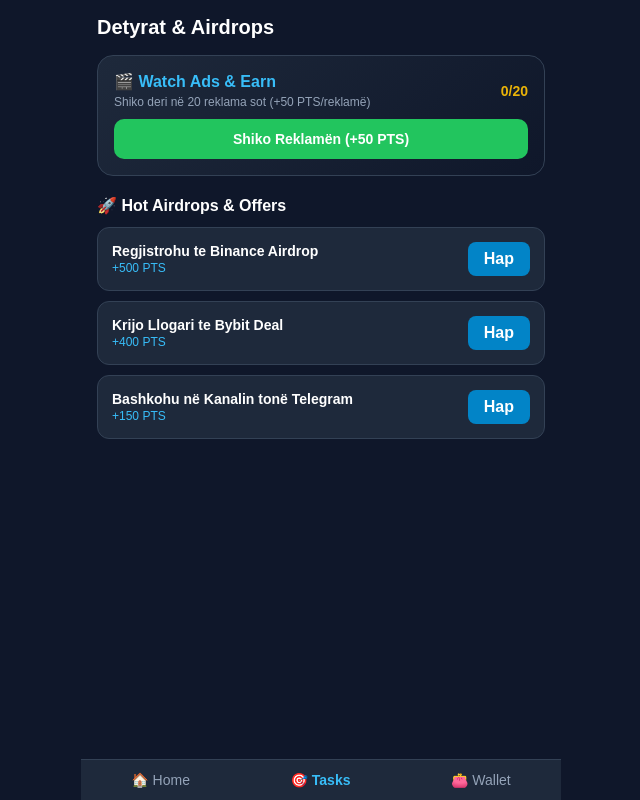
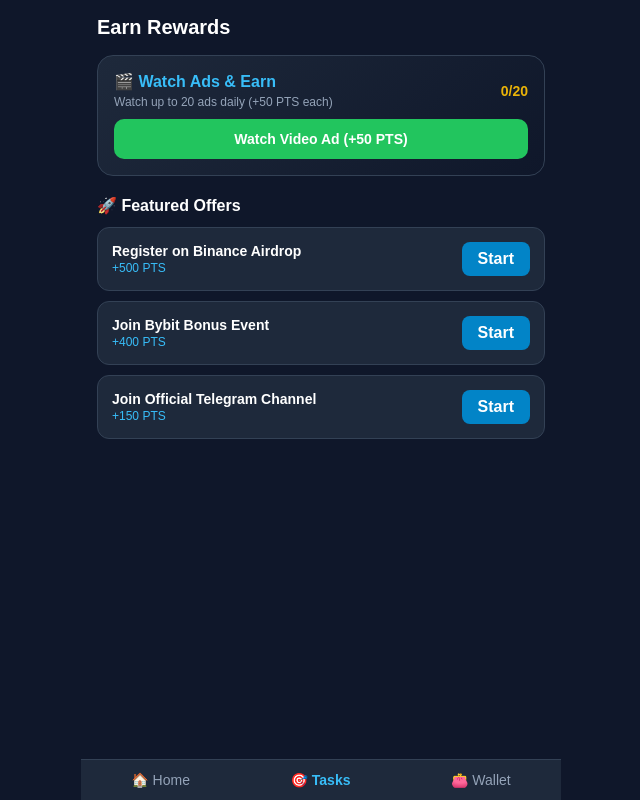
Before and after one commit to Fidaniii812/addev-miniapp, a React (Vite) app: page / in a window 1280 px wide. Both pictures are taken after a click on the button "🎯 Tasks". Shown: the whole page, without its empty margins (319-959 px from the left). Built offline with nearby package versions, Linux system fonts and the light colour scheme.

Commit message:
Refactor ad tracking and update task titles

```diff
--- a/src/pages/Tasks.tsx
+++ b/src/pages/Tasks.tsx
@@ -10,13 +10,13 @@
 }
 
 export default function Tasks() {
-  const [adsWatchedToday, setAdsWatchedToday] = useState<number>(0);
-  const maxAdsPerDay = 20;
+  const [adsWatched, setAdsWatched] = useState<number>(0);
+  const maxDailyAds = 20;
 
   const [tasks, setTasks] = useState<Task[]>([
     {
       id: 1,
-      title: "Regjistrohu te Binance Airdrop",
+      title: "Register on Binance Airdrop",
       reward: 500,
       category: "crypto",
       link: "https://google.com",
@@ -24,7 +24,7 @@
     },
     {
       id: 2,
-      title: "Krijo Llogari te Bybit Deal",
+      title: "Join Bybit Bonus Event",
       reward: 400,
       category: "crypto",
       link: "https://google.com",
@@ -32,7 +32,7 @@
     },
     {
       id: 3,
-      title: "Bashkohu në Kanalin tonë Telegram",
+      title: "Join Official Telegram Channel",
       reward: 150,
       category: "social",
       link: "https://t.me",
@@ -41,12 +41,13 @@
   ]);
 
   const handleWatchAd = () => {
-    if (adsWatchedToday >= maxAdsPerDay) {
-      alert("Keni arritur limitin prej 20 reklamash për sot!");
+    if (adsWatched >= maxDailyAds) {
+      alert("Daily limit reached! Come back tomorrow.");
       return;
     }
-    alert("Po ngarkohet reklama...");
-    setAdsWatchedToday((prev) => prev + 1);
+    // Simulation for Ad Network Call
+    alert("Loading sponsored video ad...");
+    setAdsWatched((prev) => prev + 1);
   };
 
   const handleCompleteTask = (task: Task) => {
@@ -57,10 +58,10 @@
   };
 
   return (
-    <div style={{ padding: "16px", color: "#fff", fontFamily: "sans-serif", paddingBottom: "80px" }}>
-      <h2 style={{ marginBottom: "16px", fontSize: "20px" }}>Detyrat & Airdrops</h2>
+    <div style={{ padding: "16px", color: "#fff", paddingBottom: "80px" }}>
+      <h2 style={{ marginBottom: "16px", fontSize: "20px" }}>Earn Rewards</h2>
 
-      {/* SEKSIONI 1: WATCH ADS */}
+      {/* WATCH ADS SECTION */}
       <div style={{
         background: "linear-gradient(135deg, #1e293b, #0f172a)",
         padding: "16px",
@@ -71,34 +72,34 @@
         <div style={{ display: "flex", justifyContent: "space-between", alignItems: "center", marginBottom: "10px" }}>
           <div>
             <h3 style={{ margin: "0 0 4px 0", fontSize: "16px", color: "#38bdf8" }}>🎬 Watch Ads & Earn</h3>
-            <p style={{ margin: 0, fontSize: "12px", color: "#94a3b8" }}>Shiko deri në 20 reklama sot (+50 PTS/reklamë)</p>
+            <p style={{ margin: 0, fontSize: "12px", color: "#94a3b8" }}>Watch up to 20 ads daily (+50 PTS each)</p>
           </div>
           <span style={{ fontSize: "14px", fontWeight: "bold", color: "#eab308" }}>
-            {adsWatchedToday}/{maxAdsPerDay}
+            {adsWatched}/{maxDailyAds}
           </span>
         </div>
 
         <button
           onClick={handleWatchAd}
-          disabled={adsWatchedToday >= maxAdsPerDay}
+          disabled={adsWatched >= maxDailyAds}
           style={{
             width: "100%",
             padding: "12px",
             borderRadius: "10px",
             border: "none",
-            background: adsWatchedToday >= maxAdsPerDay ? "#475569" : "#22c55e",
+            background: adsWatched >= maxDailyAds ? "#475569" : "#22c55e",
             color: "#fff",
             fontWeight: "bold",
             fontSize: "14px",
-            cursor: adsWatchedToday >= maxAdsPerDay ? "not-allowed" : "pointer"
+            cursor: adsWatched >= maxDailyAds ? "not-allowed" : "pointer"
           }}
         >
-          {adsWatchedToday >= maxAdsPerDay ? "Limiti u arrit sot" : "Shiko Reklamën (+50 PTS)"}
+          {adsWatched >= maxDailyAds ? "Daily Limit Reached" : "Watch Video Ad (+50 PTS)"}
         </button>
       </div>
 
-      {/* SEKSIONI 2: CRYPTO AIRDROPS & AFFILIATE TASKS */}
-      <h3 style={{ fontSize: "16px", marginBottom: "12px" }}>🚀 Hot Airdrops & Offers</h3>
+      {/* FEATURED OFFERS & AIRDROPS */}
+      <h3 style={{ fontSize: "16px", marginBottom: "12px" }}>🚀 Featured Offers</h3>
       {tasks.map((task) => (
         <div
           key={task.id}
@@ -130,7 +131,7 @@
               cursor: task.completed ? "not-allowed" : "pointer"
             }}
           >
-            {task.completed ? "Kryer" : "Hap"}
+            {task.completed ? "Done" : "Start"}
           </button>
         </div>
       ))}
```
